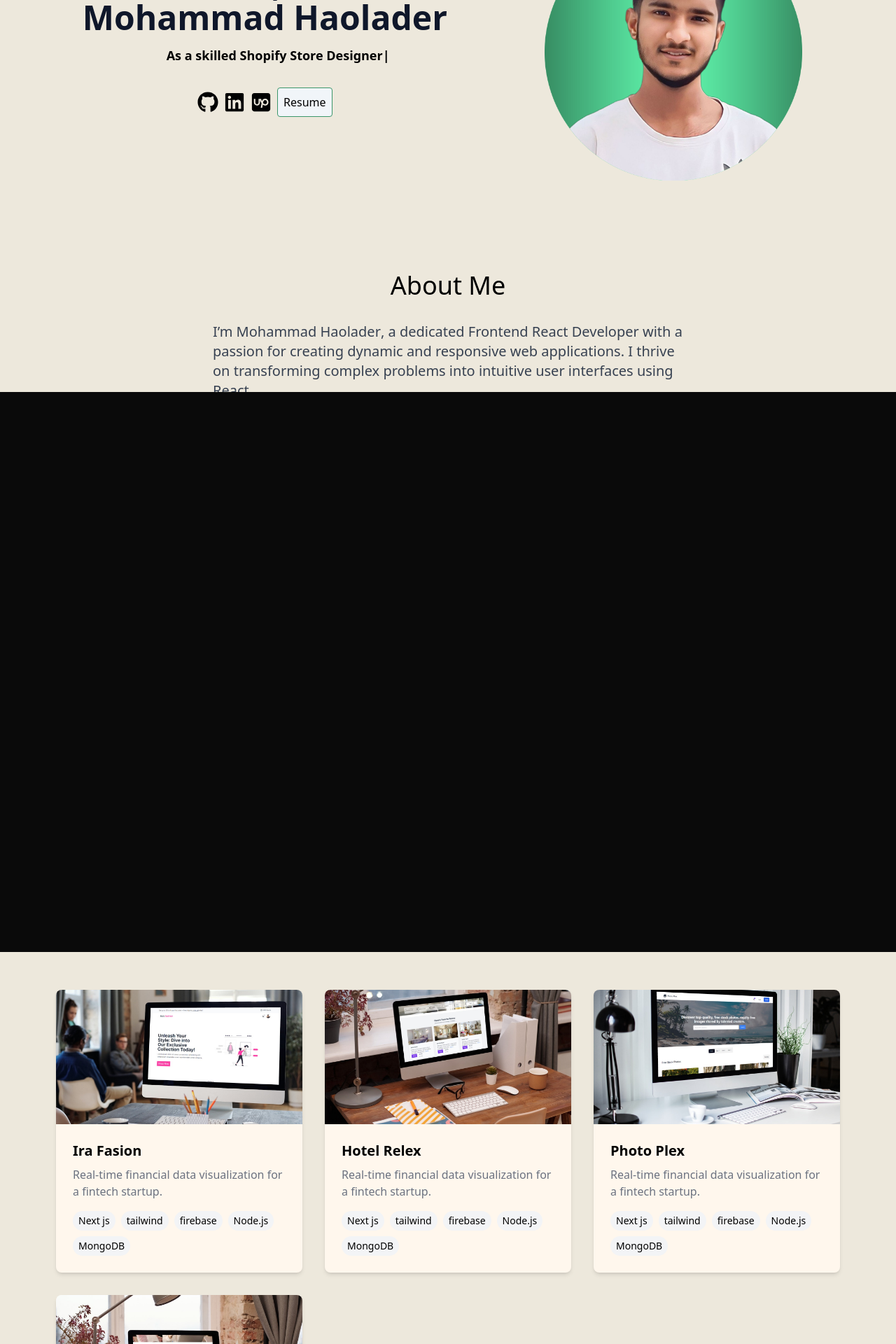
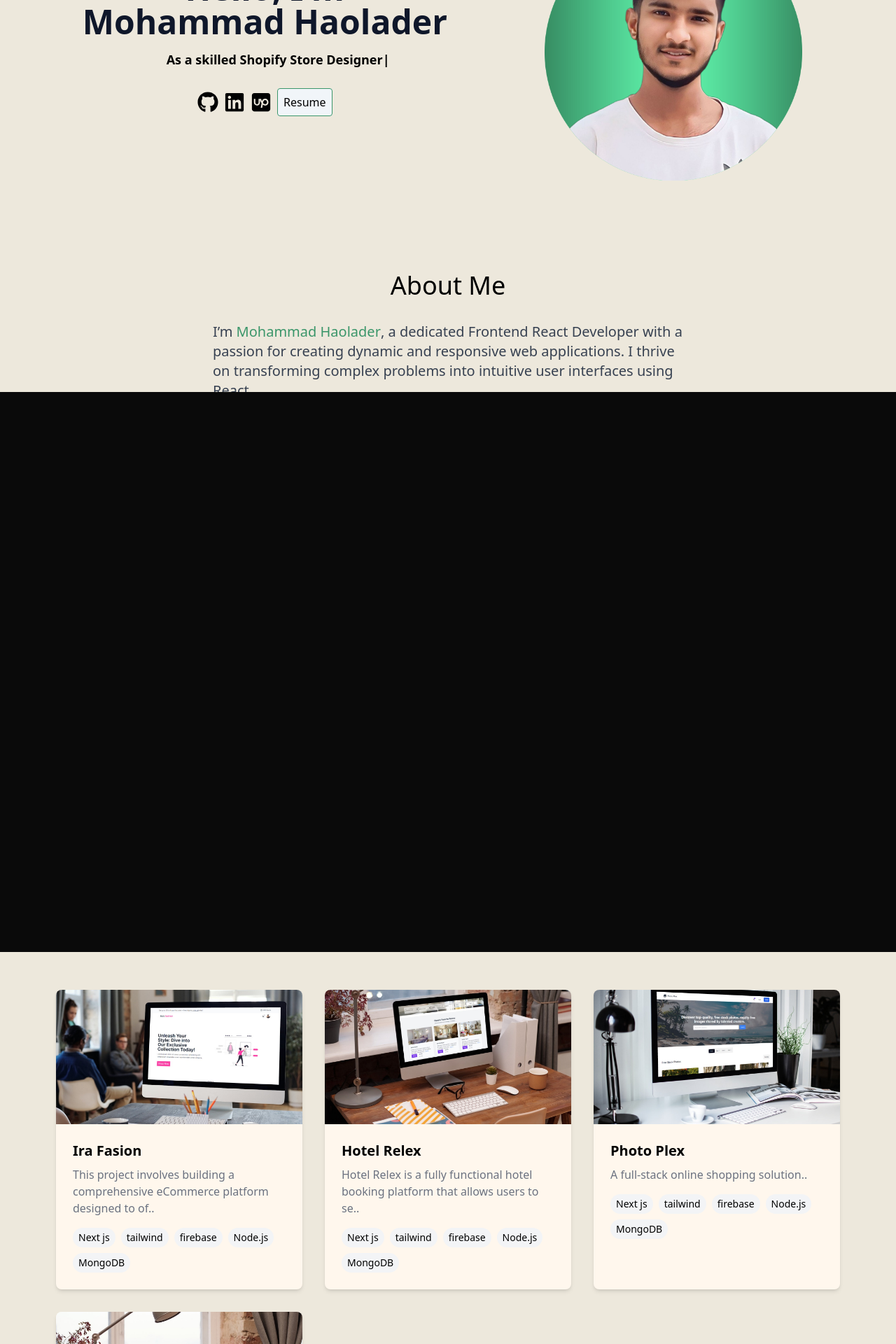
Before and after one commit to saadafahmed45/next-portfolio, a Next.js app: page / in a window 1280 px wide. Shown: the part 240-2160 px from the top of the page at 70% size. Built offline with nearby package versions, Linux system fonts and the light colour scheme; grey boxes are pictures that could not be loaded.

Commit message:
fix some

```diff
--- a/src/app/about/page.jsx
+++ b/src/app/about/page.jsx
@@ -27,10 +27,10 @@ export default function AboutPage() {
 
           {/* <Typewriter text="Crafting awesome web experiences!" speed={250} /> */}
           <p className="text-xl font-extralight text-gray-700">
-            I’m <b> Mohammad Haolader</b>, a dedicated Frontend React Developer
-            with a passion for creating dynamic and responsive web applications.
-            I thrive on transforming complex problems into intuitive user
-            interfaces using React
+            I’m <b className=" text-[#3B966A]"> Mohammad Haolader</b>, a
+            dedicated Frontend React Developer with a passion for creating
+            dynamic and responsive web applications. I thrive on transforming
+            complex problems into intuitive user interfaces using React
           </p>
           <p className="text-xl  font-extralight text-gray-700">
             I design and develop services for customers specializing creating
--- a/src/app/components/Hero.jsx
+++ b/src/app/components/Hero.jsx
@@ -48,10 +48,13 @@ const HeroPage = () => {
               <FaSquareUpwork />
             </a>
             <div>
-              <button className="bg-slate-100 p-2 border font-extralight rounded border-[#3B966A] hover:border-slate-950 hover:bg-[#3B966A] hover:text-white">
+              <a
+                href="https://drive.google.com/file/d/1k7jJCwRzQzfRQDp5qLLVDtrM900j_BVV/view?usp=drive_link"
+                className="bg-slate-100 p-2 border font-extralight rounded border-[#3B966A] hover:border-slate-950 hover:bg-[#3B966A] hover:text-white"
+              >
                 {" "}
                 Resume
-              </button>
+              </a>
             </div>
           </div>
         </div>
--- a/src/app/portfolio/[id]/page.jsx
+++ b/src/app/portfolio/[id]/page.jsx
@@ -14,7 +14,7 @@ const PortfolioDetails = ({ params }) => {
       <div className="px-2 py-8 lg:py-8 lg:px-4">
         <SectionHeader headerText="Project Not Found" />
         <p>Sorry, the project you're looking for doesn't exist.</p>
-        <Link href="/portfolio" className="text-blue-500 underline">
+        <Link href="/portfolio" className="text-[#3B966A] underline">
           Back to Portfolio
         </Link>
       </div>
@@ -57,10 +57,10 @@ const PortfolioDetails = ({ params }) => {
               </div>
             </div>
 
-            <div className="flex gap-4">
+            <div className="flex gap-4 text-[16px] lg:text-md mt-4">
               <a
                 href={project.live_link}
-                className="flex items-center text-blue-500"
+                className="flex items-center text-[#3B966A] hover:text-[#2f7553]"
                 target="_blank"
                 rel="noopener noreferrer"
               >
@@ -68,7 +68,7 @@ const PortfolioDetails = ({ params }) => {
               </a>
               <a
                 href={project.client_link}
-                className="flex items-center text-blue-500"
+                className="flex items-center text-[#3B966A] hover:text-[#2f7553]"
                 target="_blank"
                 rel="noopener noreferrer"
               >
@@ -76,7 +76,7 @@ const PortfolioDetails = ({ params }) => {
               </a>
               <a
                 href={project.server_link}
-                className="flex items-center text-blue-500"
+                className="flex items-center text-[#3B966A]"
                 target="_blank"
                 rel="noopener noreferrer"
               >
--- a/src/app/portfolio/page.jsx
+++ b/src/app/portfolio/page.jsx
@@ -48,7 +48,7 @@ export const projectsData = [
     Features:
       "Product Listings: Display products with detailed descriptions, prices, and reviews.Shopping Cart: Allows users to add items, view totals, and proceed to checkout.Payment Gateway Integration:Secure payment options including credit cards and digital wallets.User Accounts:Allows users to sign up, log in, and manage their orders.Product Search and Filters: Helps users find products quickly with filters for categories, price, and ratings.Responsive Design: Optimized for both desktop and mobile devices to enhance user experience.",
     live_link: "A full-stack online shopping solution",
-    client_link: "A full-stack online shopping solution",
+    client_link: "https://shoperina-ecommerce.vercel.app/",
     server_link: "A full-stack online shopping solution",
     image: "/projects/shoperina.jpg",
     technology: ["Next js", "tailwind", "firebase", "Node.js", "MongoDB"],
@@ -79,7 +79,7 @@ const PortfolioPage = () => {
               <div className="absolute inset-0 flex justify-center items-center opacity-0 group-hover:opacity-100 transition-opacity duration-300">
                 <Link
                   href={`/portfolio/${item.id}`}
-                  className="bg-blue-500 text-white py-2 px-4 rounded"
+                  className="bg-[#3B966A] text-white py-2 px-4 rounded"
                 >
                   Project Details
                 </Link>
@@ -89,7 +89,7 @@ const PortfolioPage = () => {
             <div className="p-6">
               <h3 className="text-xl font-bold mb-2">{item.title}</h3>
               <p className="text-gray-500 mb-4">
-                Real-time financial data visualization for a fintech startup.
+                {item.description.slice(0, 80)}..
               </p>
               <div className="flex flex-wrap gap-2">
                 {item.technology?.map((tag, tagIndex) => (
```
